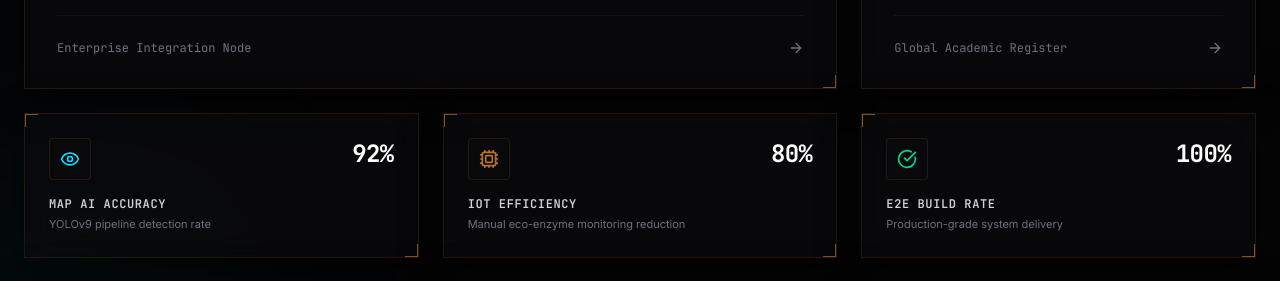
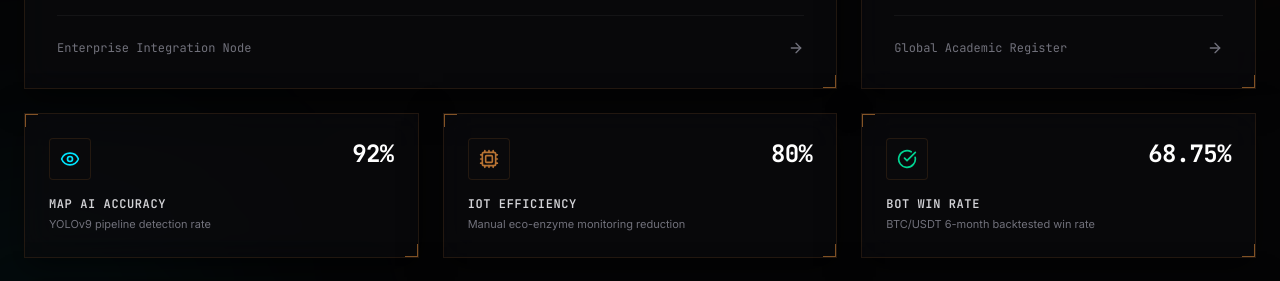
Before and after one commit to Zery-Gallanta/cv-website, a React (Vite) app: page / in a window 1280 px wide. Shown: the part 1680-1961 px from the top of the page. Built offline with nearby package versions, Linux system fonts and the light colour scheme.

Commit message:
feat: add Autonomous Trading Bot System project and stats

```diff
--- a/src/components/BentoSection.jsx
+++ b/src/components/BentoSection.jsx
@@ -37,9 +37,9 @@ export default function BentoSection() {
       glowColor: "from-brass/10 to-transparent"
     },
     {
-      value: "100%",
-      label: "E2E Build Rate",
-      desc: "Production-grade system delivery",
+      value: "68.75%",
+      label: "Bot Win Rate",
+      desc: "BTC/USDT 6-month backtested win rate",
       icon: <CheckCircle className="w-5 h-5 text-emerald-400" />,
       glowColor: "from-emerald-400/10 to-transparent"
     }
--- a/src/components/Projects.jsx
+++ b/src/components/Projects.jsx
@@ -91,8 +91,10 @@ function ProjectCard({ project }) {
           <div className="p-3 bg-zinc-950 rounded border border-brass/20 group-hover:border-hextech-blue/35 transition-colors">
             {project.id === 1 ? (
               <Eye className="w-6 h-6 text-brass group-hover:text-hextech-blue transition-colors" />
+            ) : project.id === 2 ? (
+              <Cpu className="w-6 h-6 text-brass group-hover:text-hextech-blue transition-colors" />
             ) : (
-              <Cpu className="w-6 h-6 text-brass group-hover:text-hextech-blue transition-colors" />
+              <Cog className="w-6 h-6 text-brass group-hover:text-hextech-blue transition-colors" />
             )}
           </div>
           <span className="text-[9px] font-mono font-medium tracking-widest uppercase text-zinc-500 border border-brass/10 px-2 py-0.5 rounded bg-zinc-950/40">
@@ -179,6 +181,15 @@ export default function Projects() {
       tech: ["ESP32", "MQTT", "React.js", "TensorFlow"],
       github: "https://github.com/Zery-Gallanta",
       cert: true
+    },
+    {
+      id: 3,
+      category: "Machine Learning // FinTech",
+      title: "Autonomous Trading Bot System",
+      description: "Developed machine learning-driven (MLP Classifier) crypto bots and local LLM-validated (Qwen 3 via Ollama) Forex bots for MT5, achieving a 68.75% win rate in 6-month historical backtests with built-in risk management metrics and Telegram status commands.",
+      tech: ["Python", "Scikit-Learn", "MetaTrader 5", "Ollama LLM", "CCXT"],
+      github: "https://github.com/Zery-Gallanta",
+      cert: false
     }
   ];
 
```
